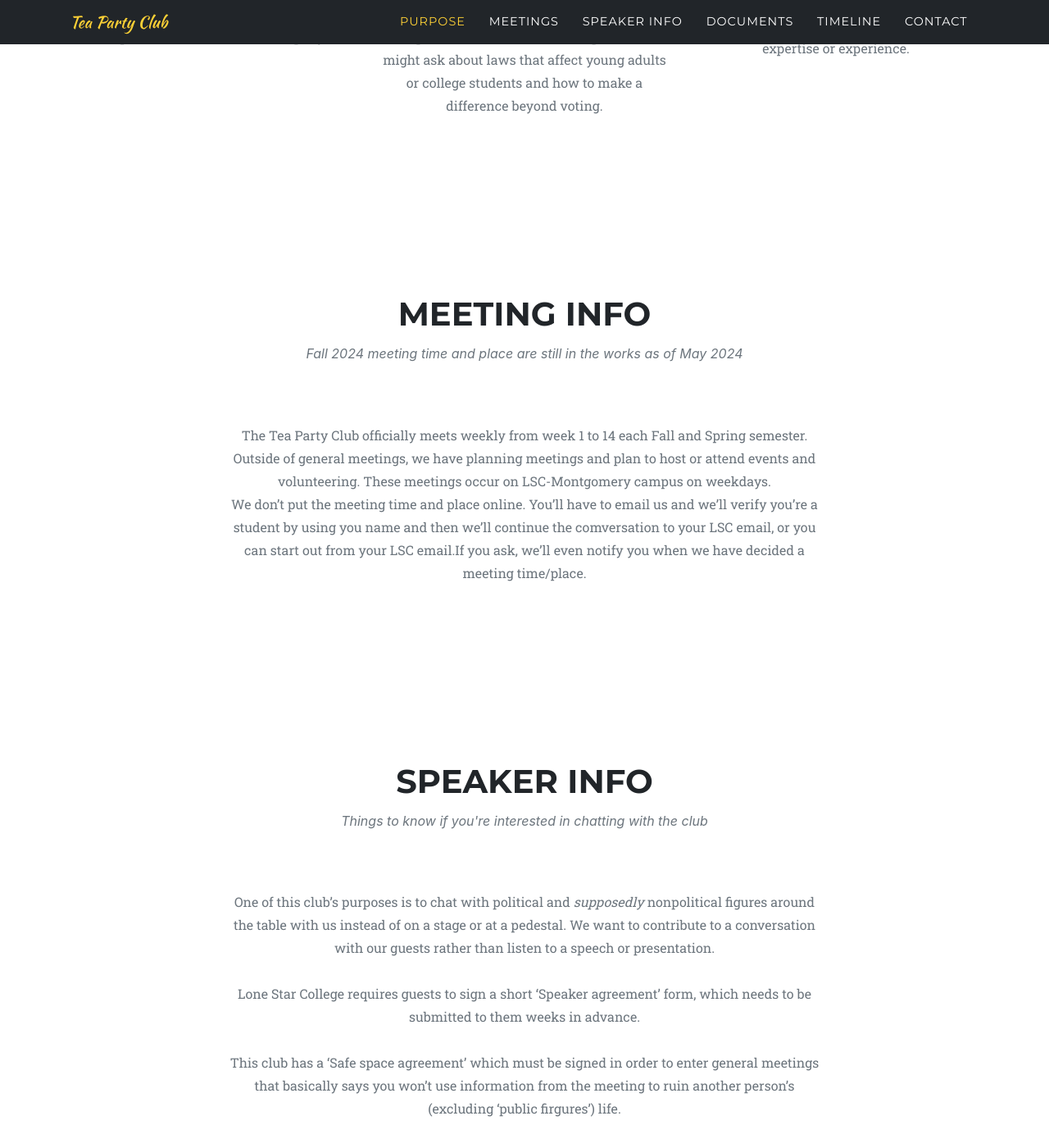
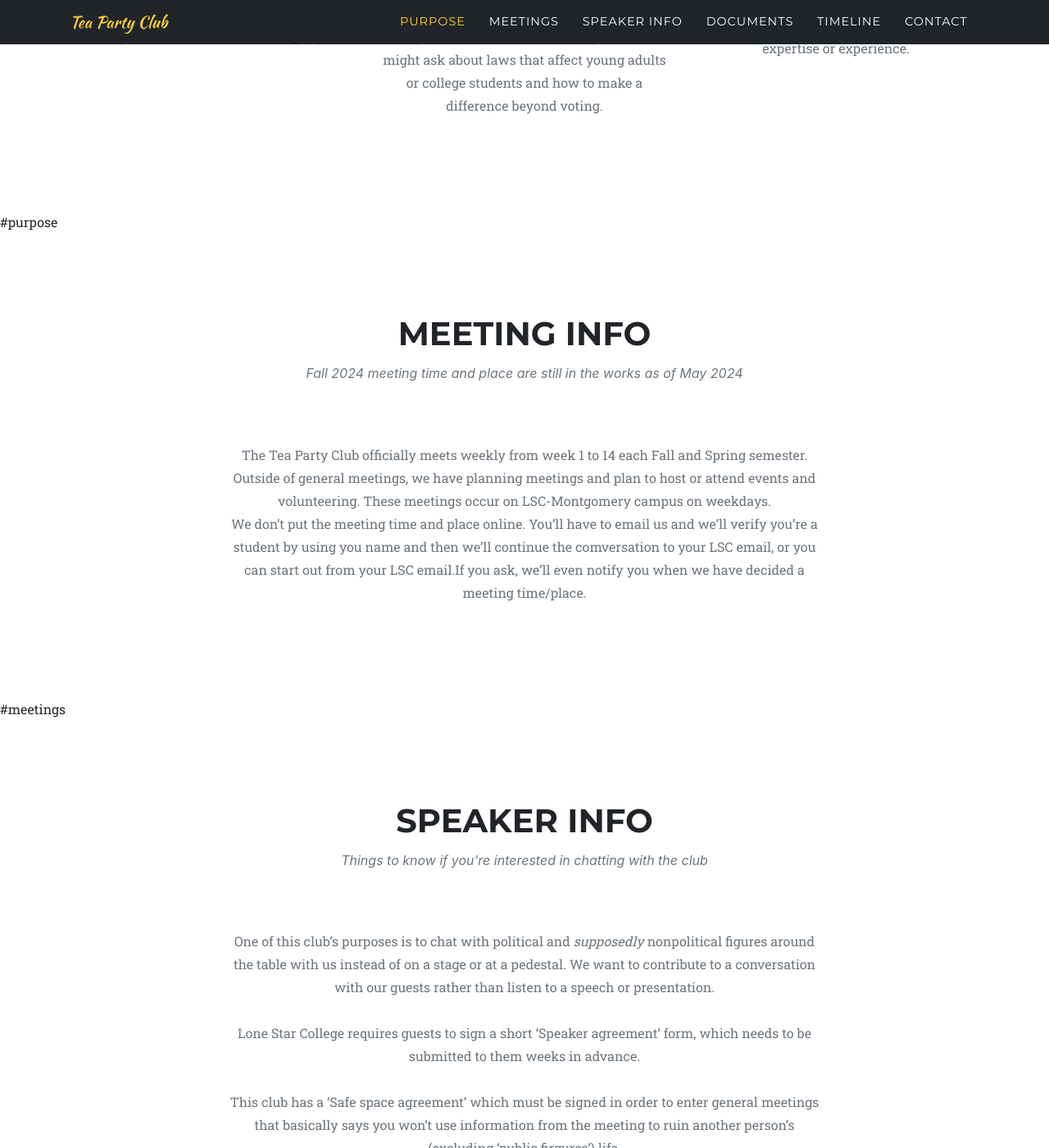
Before and after one commit to LSCMTeaPartyClub/LSCMTeaPartyClub.github.io, a Jekyll site: the page built from index.md, in a window 1280 px wide and 1400 px high, scrolled down 1370 px. Shown: the whole window at 82% size. Built offline with Jekyll 4.4.1, drawn with Linux system fonts in a browser that asks for light colours; some web fonts are replaced; some of the changed text lies outside the part shown.

Commit message:
comments. Update home.html

```diff
--- a/_layouts/home.html
+++ b/_layouts/home.html
@@ -3,10 +3,10 @@ layout: default
 ---
 {% include navheader.html %}
 
-{% include services.html %}
-{% include about.html %}
-{% include team.html %}
-{% include portfolio_grid.html %}
-{% include timeline.html %}
-{% include clients.html %}
-{% include contact.html %}
+{% include services.html %} #purpose
+{% include about.html %} #meetings
+{% include team.html %} #speaker info
+{% include portfolio_grid.html %} #documents
+{% include timeline.html %} #calendar
+{% include clients.html %} #unused
+{% include contact.html %} #unused
```
